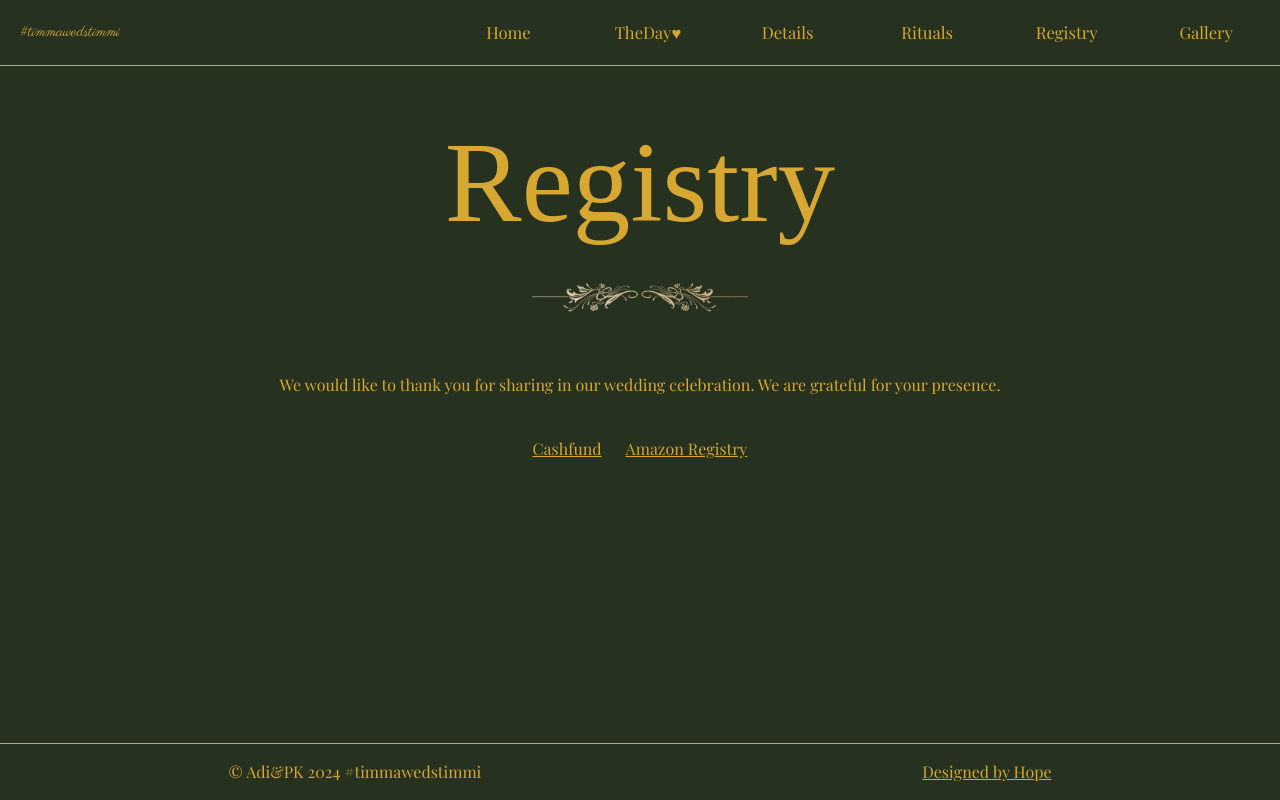
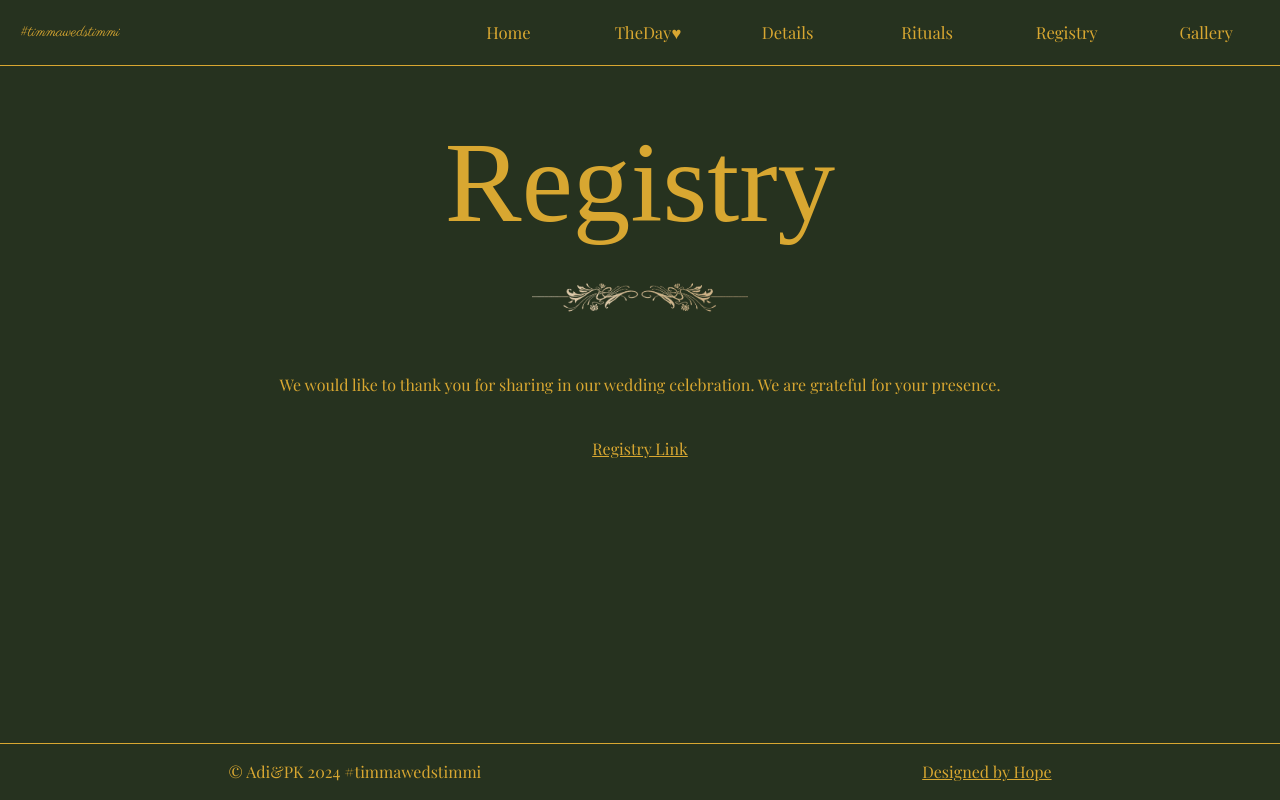
Before and after one commit to jezraelhope/adipkwedding, a React (Vite) app: page /registry in a window 1280 px wide. Built offline with nearby package versions, Linux system fonts and the light colour scheme; a web font is replaced by a local one.

Commit message:
update registry link

```diff
--- a/src/Views/Registry.jsx
+++ b/src/Views/Registry.jsx
@@ -11,18 +11,11 @@ const Registry = () => {
         </p>
         <div className="buttons my-10">
           <a
-            href="https://www.theknot.com/us/aditya-timmaraju-and-prateema-karande-aug-2024/registry"
+            href="https://www.theknot.com/adityaandprateema/registry"
             className="mx-3 underline"
             target="_blank"
           >
-            Cashfund
-          </a>
-          <a
-            href="https://www.amazon.com/wedding/share/adityaandprateema"
-            className="mx-3 underline"
-            target="_blank"
-          >
-            Amazon Registry
+            Registry Link
           </a>
         </div>
       </div>
```
